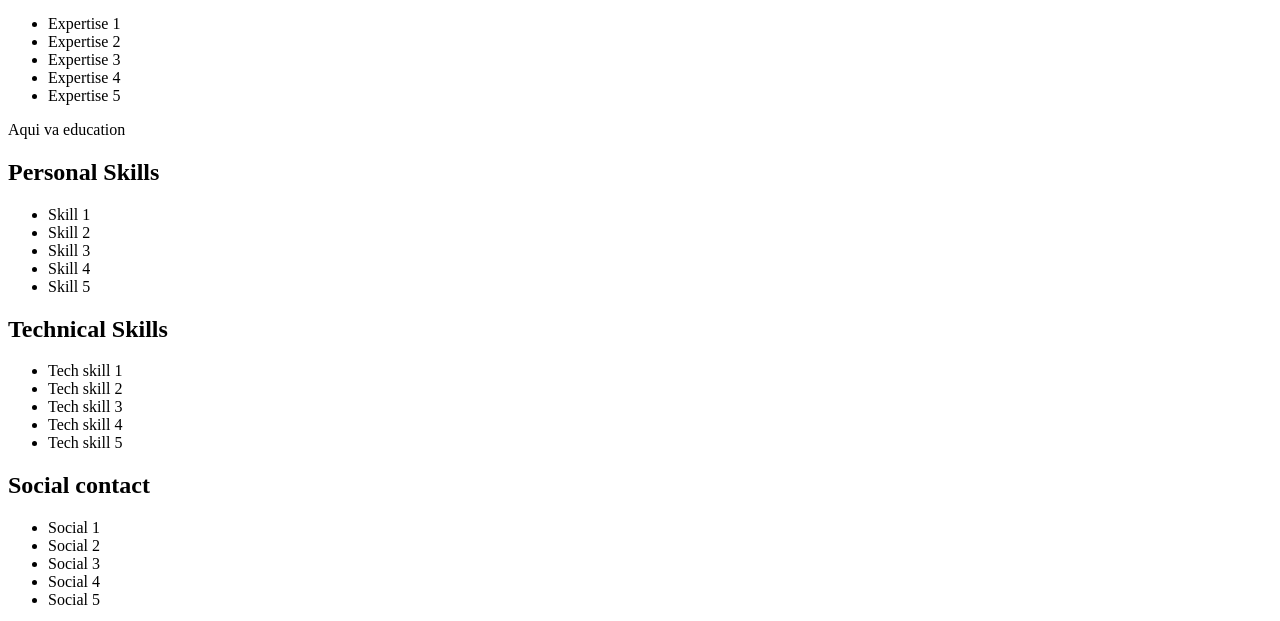
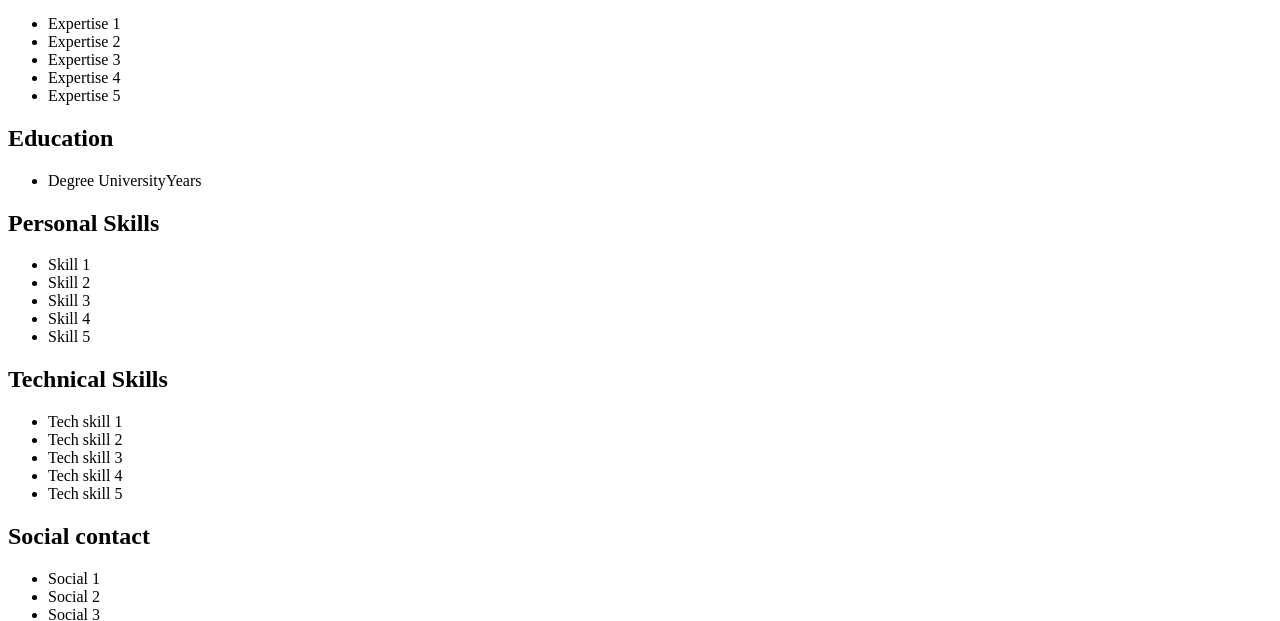
Before and after one commit to marcklinux/my-resume, a plain HTML site: page index.html in a window 1280 px wide. Shown: the part 2820-3441 px from the top of the page. Drawn offline with Linux system fonts and the light colour scheme.

Commit message:
added Education list

```diff
--- a/index.html
+++ b/index.html
@@ -22,7 +22,15 @@
           <li>Expertise 5</li>
         </ul>
       </section>
-      <section>Aqui va education</section>
+      <section>
+<h2>Education</h2>
+<ul>
+    <li>
+        <span>Degree</span>
+        <span>University</span><span>Years</span>
+    </li>
+</ul>
+      </section>
       <section>
         <h2>Personal Skills</h2>
         <ul>
```
